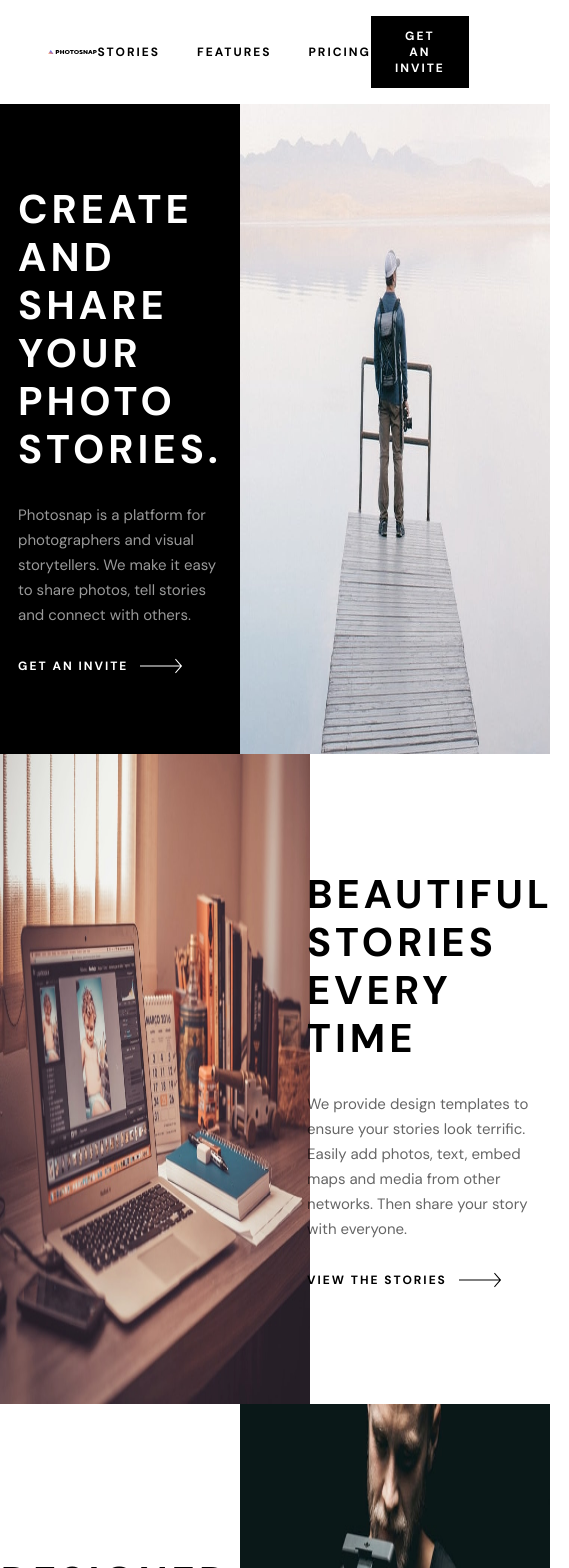
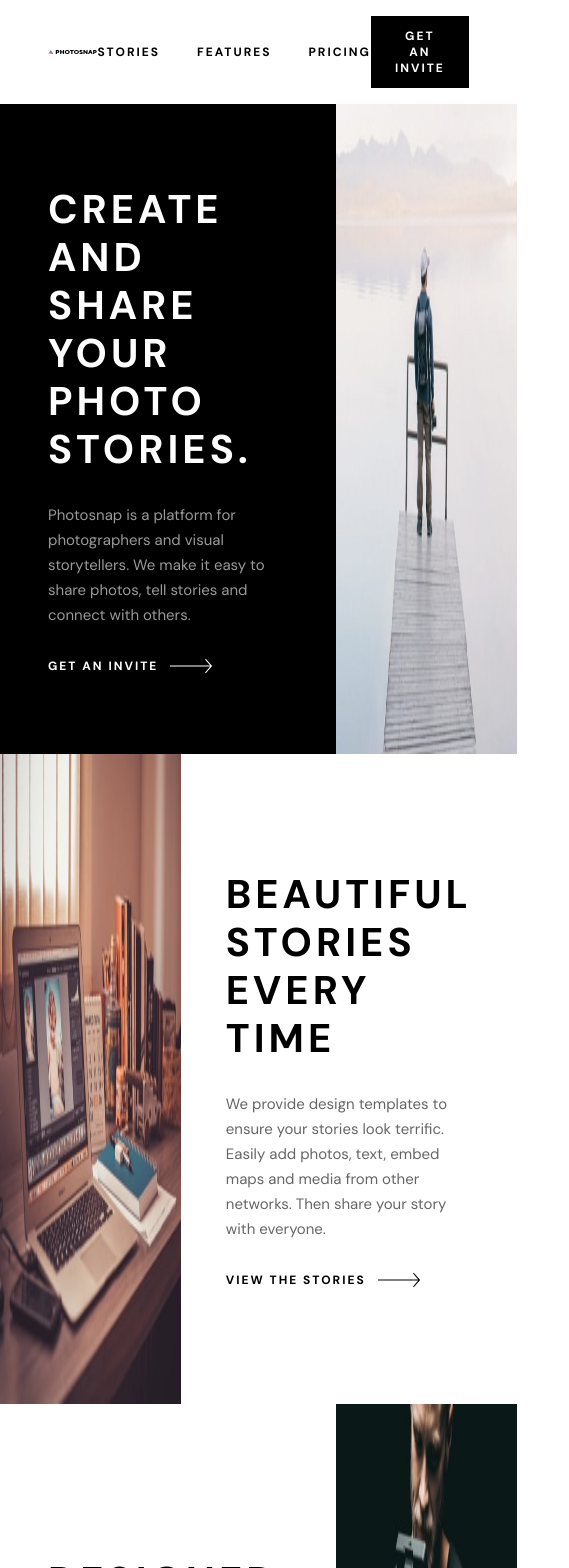
Before and after one commit to k2pbac/photosnap, a Next.js app: page / in a window 390 px wide. Shown: the top 1568 px of the page, 569 px wide, since content can reach past the window. Built offline with nearby package versions, Linux system fonts and the light colour scheme.

Commit message:
update to dynamic images based on device

```diff
--- a/package.json
+++ b/package.json
@@ -11,7 +11,8 @@
   "dependencies": {
     "next": "14.2.4",
     "react": "^18",
-    "react-dom": "^18"
+    "react-dom": "^18",
+    "zustand": "^4.5.4"
   },
   "devDependencies": {
     "@types/node": "^20",
--- a/src/app/home.scss
+++ b/src/app/home.scss
@@ -8,12 +8,19 @@
   img {
     width: 60%;
   }
-  .card-outer {
-    width: 40%;
-  }
 }
 
 body {
   display: grid;
   grid-template-rows: auto 1fr auto;
 }
+
+@media only screen and (max-width: 864px) {
+  .section-1,
+  .section-2,
+  .section-3 {
+    img {
+      width: 35%;
+    }
+  }
+}
--- a/src/app/page.tsx
+++ b/src/app/page.tsx
@@ -1,11 +1,22 @@
+"use client";
+
 import Card from "@/components/card/card";
 
 import data from "../../data.json";
 import featuresData from "./features/features.json";
 import StoryCardList from "@/components/story-card/story-card-list";
 import FeatureList from "@/components/feature/feature-list";
+import { useEffect, useState } from "react";
 
 export default function Home() {
+  const [deviceType, setDeviceType] = useState<"desktop" | "tablet" | "mobile">(
+    "desktop"
+  );
+  useEffect(() => {
+    if (window.innerWidth <= 540) setDeviceType("mobile");
+    else if (window.innerWidth <= 864) setDeviceType("tablet");
+  }, []);
+
   return (
     <main className="min-h-screen ">
       <div className="section-1">
@@ -17,14 +28,14 @@ export default function Home() {
         />
         <img
           className="tile-image"
-          src="/home/desktop/create-and-share.jpg"
+          src={`/home/${deviceType}/create-and-share.jpg`}
           alt="create-image"
         ></img>
       </div>
       <div className="section-2">
         <img
           className="tile-image"
-          src="/home/desktop/beautiful-stories.jpg"
+          src={`/home/${deviceType}/beautiful-stories.jpg`}
           alt="beautiful-image"
         ></img>
         <Card
@@ -43,7 +54,7 @@ export default function Home() {
         />
         <img
           className="tile-image"
-          src="/home/desktop/designed-for-everyone.jpg"
+          src={`/home/${deviceType}/designed-for-everyone.jpg`}
           alt="designed-image"
         ></img>
       </div>
--- a/src/components/card/card.scss
+++ b/src/components/card/card.scss
@@ -24,3 +24,10 @@
     }
   }
 }
+
+@media only screen and (max-width: 864px) {
+  .card-outter {
+    width: 65%;
+    padding: 120px 48px;
+  }
+}
--- a/src/components/story-card/story-card.scss
+++ b/src/components/story-card/story-card.scss
@@ -56,3 +56,14 @@ $story-card-background: linear-gradient(
     }
   }
 }
+
+@media only screen and (max-width: 864px) {
+  .story-card-list {
+    .story-card {
+      background-repeat: no-repeat !important;
+      background-size: cover !important;
+      max-width: 50%;
+      width: 50%;
+    }
+  }
+}
```
Also changed, not shown: 1 other file (tests, documents, lock files or other folders).
